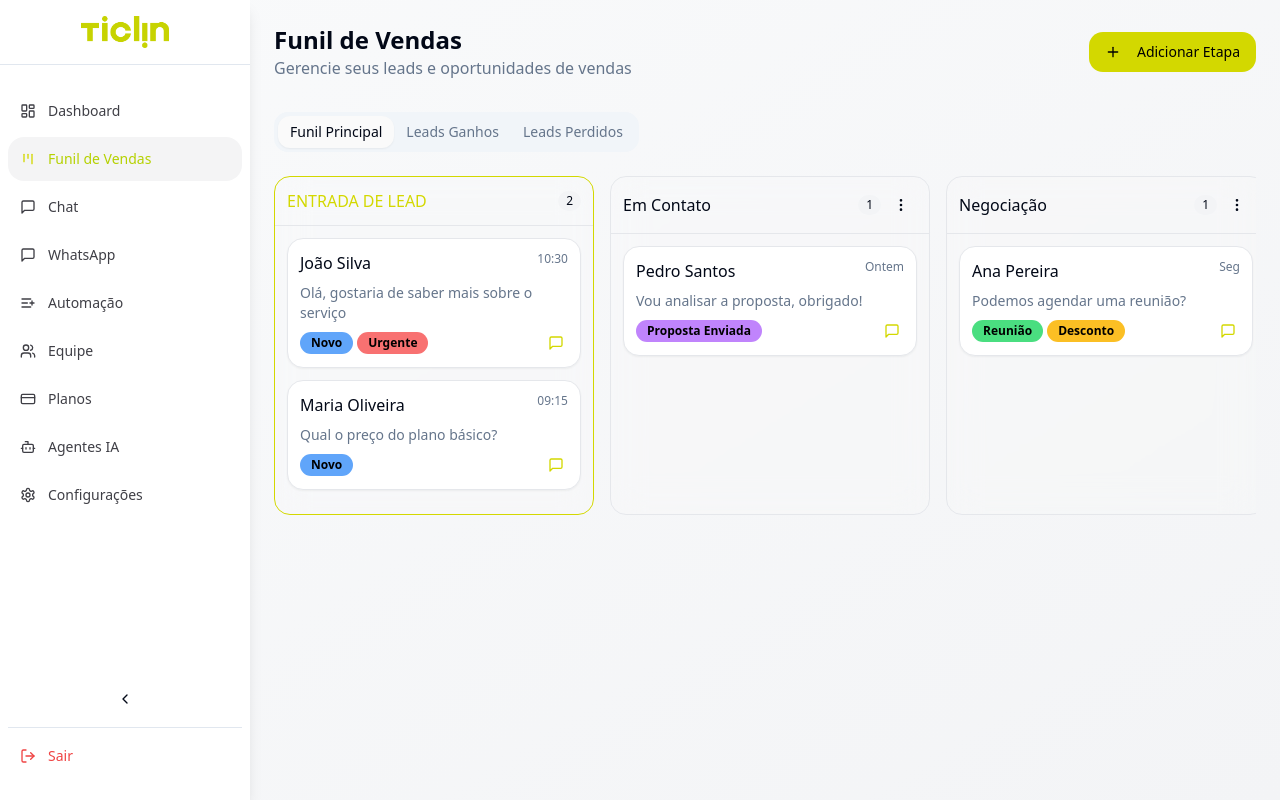
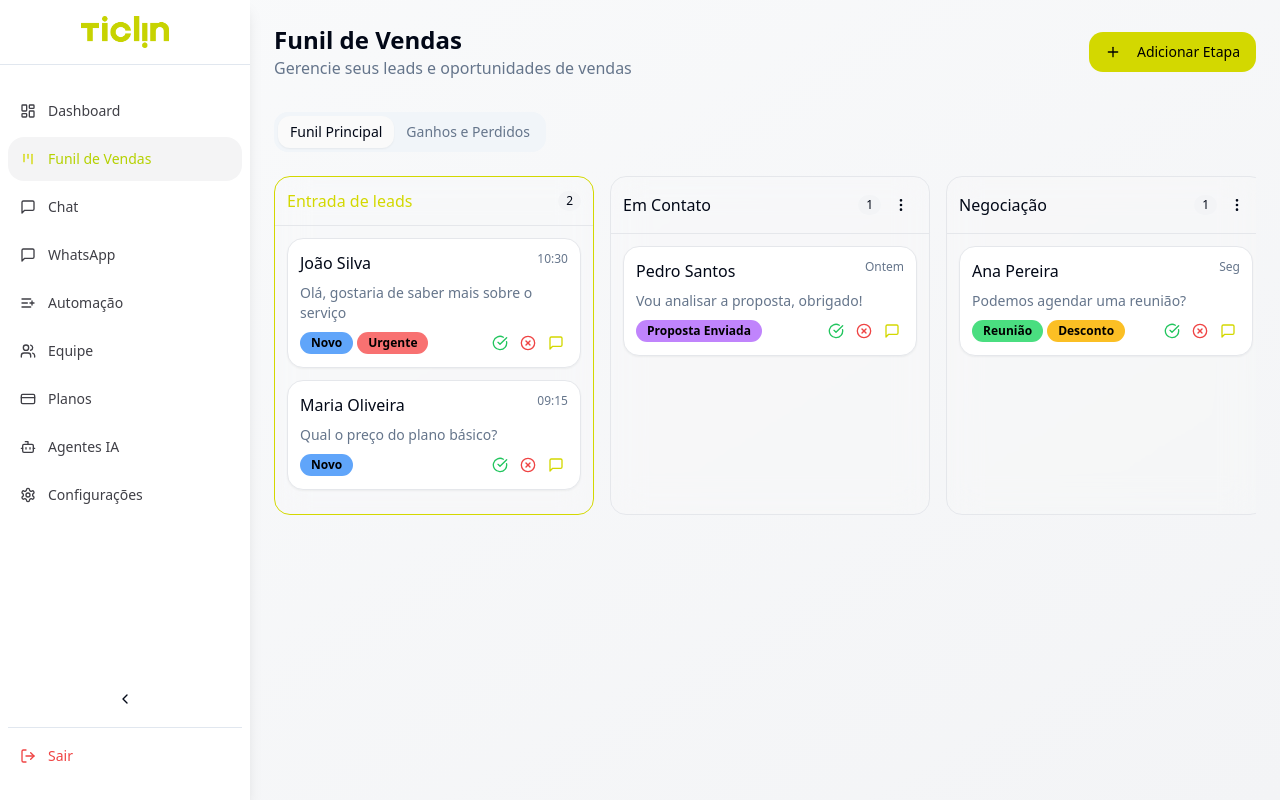
Before and after one commit to digitalticlin/crmticlin, a React (Vite) app: page /sales-funnel in a window 1280 px wide. Built offline with nearby package versions, Linux system fonts and the light colour scheme.

Commit message:
Refactor: Implement "Ganhos e Perdidos" tab
- Combine "Won" and "Lost" tabs into a single "Ganhos e Perdidos" tab.
- Add drag-and-drop functionality for "Funil Principal" to move leads to "Won" or "Lost".
- Update "ENTRADA DE LEAD" stage text to "Entrada de leads".

```diff
--- a/src/components/sales/KanbanBoard.tsx
+++ b/src/components/sales/KanbanBoard.tsx
@@ -10,6 +10,7 @@ interface KanbanBoardProps {
   onColumnUpdate: (updatedColumn: IKanbanColumn) => void;
   onColumnDelete: (columnId: string) => void;
   onOpenChat?: (lead: KanbanLead) => void;
+  onMoveToWonLost?: (lead: KanbanLead, status: "won" | "lost") => void;
 }
 
 export const KanbanBoard = ({
@@ -18,7 +19,8 @@ export const KanbanBoard = ({
   onOpenLeadDetail,
   onColumnUpdate,
   onColumnDelete,
-  onOpenChat
+  onOpenChat,
+  onMoveToWonLost
 }: KanbanBoardProps) => {
   const onDragEnd = (result: any) => {
     const { destination, source, draggableId } = result;
@@ -97,6 +99,7 @@ export const KanbanBoard = ({
             onColumnUpdate={onColumnUpdate}
             onColumnDelete={onColumnDelete}
             onOpenChat={onOpenChat}
+            onMoveToWonLost={onMoveToWonLost}
           />
         ))}
       </div>
--- a/src/components/sales/KanbanColumn.tsx
+++ b/src/components/sales/KanbanColumn.tsx
@@ -3,7 +3,7 @@ import { useState } from "react";
 import { Droppable, Draggable } from "react-beautiful-dnd";
 import { MoreVertical, Edit, Trash2 } from "lucide-react";
 import { Button } from "@/components/ui/button";
-import { KanbanColumn as IKanbanColumn, KanbanLead } from "@/types/kanban";
+import { KanbanColumn as IKanbanColumn, KanbanLead, FIXED_COLUMN_IDS } from "@/types/kanban";
 import { cn } from "@/lib/utils";
 import { LeadCard } from "./LeadCard";
 import {
@@ -29,6 +29,7 @@ interface KanbanColumnProps {
   onColumnUpdate: (updatedColumn: IKanbanColumn) => void;
   onColumnDelete: (columnId: string) => void;
   onOpenChat?: (lead: KanbanLead) => void;
+  onMoveToWonLost?: (lead: KanbanLead, status: "won" | "lost") => void;
 }
 
 export const KanbanColumn = ({
@@ -36,7 +37,8 @@ export const KanbanColumn = ({
   onOpenLeadDetail,
   onColumnUpdate,
   onColumnDelete,
-  onOpenChat
+  onOpenChat,
+  onMoveToWonLost
 }: KanbanColumnProps) => {
   const [editingColumn, setEditingColumn] = useState<IKanbanColumn | null>(null);
 
@@ -48,6 +50,9 @@ export const KanbanColumn = ({
 
   const isFixed = column.isFixed === true;
 
+  // Updated column title display
+  const displayTitle = column.id === FIXED_COLUMN_IDS.NEW_LEAD ? "Entrada de leads" : column.title;
+
   return (
     <div
       key={column.id}
@@ -57,7 +62,7 @@ export const KanbanColumn = ({
       )}
     >
       <div className="p-3 flex items-center justify-between border-b border-gray-200 dark:border-gray-700">
-        <h3 className={cn("font-medium", isFixed && "text-ticlin")}>{column.title}</h3>
+        <h3 className={cn("font-medium", isFixed && "text-ticlin")}>{displayTitle}</h3>
         <div className="flex items-center gap-1">
           <span className="bg-gray-100 dark:bg-gray-800 rounded-full px-2 py-0.5 text-xs">
             {column.leads.length}
@@ -169,6 +174,8 @@ export const KanbanColumn = ({
                     provided={provided}
                     onClick={() => onOpenLeadDetail(lead)}
                     onOpenChat={onOpenChat ? () => onOpenChat(lead) : undefined}
+                    onMoveToWon={onMoveToWonLost ? () => onMoveToWonLost(lead, "won") : undefined}
+                    onMoveToLost={onMoveToWonLost ? () => onMoveToWonLost(lead, "lost") : undefined}
                   />
                 )}
               </Draggable>
--- a/src/components/sales/LeadCard.tsx
+++ b/src/components/sales/LeadCard.tsx
@@ -3,16 +3,25 @@ import { KanbanLead } from "@/types/kanban";
 import { Badge } from "@/components/ui/badge";
 import { cn } from "@/lib/utils";
 import { DraggableProvided } from "react-beautiful-dnd";
-import { MessageSquare } from "lucide-react";
+import { MessageSquare, CheckCircle, XCircle } from "lucide-react";
 
 interface LeadCardProps {
   lead: KanbanLead;
   provided: DraggableProvided;
   onClick: () => void;
   onOpenChat?: () => void;
+  onMoveToWon?: () => void;
+  onMoveToLost?: () => void;
 }
 
-export const LeadCard = ({ lead, provided, onClick, onOpenChat }: LeadCardProps) => {
+export const LeadCard = ({
+  lead,
+  provided,
+  onClick,
+  onOpenChat,
+  onMoveToWon,
+  onMoveToLost
+}: LeadCardProps) => {
   return (
     <div
       ref={provided.innerRef}
@@ -34,18 +43,45 @@ export const LeadCard = ({ lead, provided, onClick, onOpenChat }: LeadCardProps)
             </Badge>
           ))}
         </div>
+        <div className="flex items-center space-x-1">
+          {onMoveToWon && (
+            <button
+              onClick={(e) => {
+                e.stopPropagation();
+                onMoveToWon();
+              }}
+              title="Marcar como ganho"
+              className="p-1 rounded-full hover:bg-gray-100 dark:hover:bg-gray-700"
+            >
+              <CheckCircle className="h-4 w-4 text-green-500" />
+            </button>
+          )}
+          {onMoveToLost && (
+            <button
+              onClick={(e) => {
+                e.stopPropagation();
+                onMoveToLost();
+              }}
+              title="Marcar como perdido"
+              className="p-1 rounded-full hover:bg-gray-100 dark:hover:bg-gray-700"
+            >
+              <XCircle className="h-4 w-4 text-red-500" />
+            </button>
+          )}
           {onOpenChat && (
             <button
               onClick={(e) => {
                 e.stopPropagation();
                 onOpenChat();
               }}
-            className="ml-2 p-1 rounded-full hover:bg-gray-100 dark:hover:bg-gray-700"
+              title="Abrir chat"
+              className="p-1 rounded-full hover:bg-gray-100 dark:hover:bg-gray-700"
             >
               <MessageSquare className="h-4 w-4 text-ticlin" />
             </button>
           )}
         </div>
       </div>
+    </div>
   );
 };
--- a/src/pages/SalesFunnel.tsx
+++ b/src/pages/SalesFunnel.tsx
@@ -9,6 +9,7 @@ import { Tabs, TabsList, TabsTrigger } from "@/components/ui/tabs";
 import { Button } from "@/components/ui/button";
 import { MessageSquare, ChevronLeft } from "lucide-react";
 import { toast } from "sonner";
+import { FIXED_COLUMN_IDS, KanbanLead } from "@/types/kanban";
 
 export default function SalesFunnel() {
   const [activeTab, setActiveTab] = useState("funnel");
@@ -36,6 +37,32 @@ export default function SalesFunnel() {
     });
   };
 
+  // Function to move a lead to the won or lost column
+  const moveLeadToStatus = (lead: KanbanLead, status: "won" | "lost") => {
+    const targetColumnId = status === "won" ? FIXED_COLUMN_IDS.WON : FIXED_COLUMN_IDS.LOST;
+
+    // Find and remove the lead from its current column
+    const updatedColumns = columns.map(col => ({
+      ...col,
+      leads: col.leads.filter(l => l.id !== lead.id)
+    }));
+
+    // Add the lead to the target column
+    const finalColumns = updatedColumns.map(col => {
+      if (col.id === targetColumnId) {
+        return {
+          ...col,
+          leads: [lead, ...col.leads]
+        };
+      }
+      return col;
+    });
+
+    setColumns(finalColumns);
+
+    toast.success(`Lead movido para ${status === "won" ? "Ganhos" : "Perdidos"}`);
+  };
+
   return (
     <div className="flex h-screen bg-gradient-to-br from-gray-50 to-gray-100 dark:from-gray-900 dark:to-gray-800 overflow-hidden">
       <Sidebar />
@@ -50,7 +77,7 @@ export default function SalesFunnel() {
             </div>
 
             <div className="flex gap-2">
-              {activeTab === "won" || activeTab === "lost" ? (
+              {activeTab === "won-lost" ? (
                 <Button
                   variant="outline"
                   onClick={() => setActiveTab("funnel")}
@@ -64,12 +91,11 @@ export default function SalesFunnel() {
             </div>
           </div>
 
-          {/* Tabs for switching between funnel, won and lost leads */}
+          {/* Tabs for switching between funnel and won/lost leads */}
           <Tabs value={activeTab} onValueChange={setActiveTab} className="mb-6">
             <TabsList>
               <TabsTrigger value="funnel">Funil Principal</TabsTrigger>
-              <TabsTrigger value="won">Leads Ganhos</TabsTrigger>
-              <TabsTrigger value="lost">Leads Perdidos</TabsTrigger>
+              <TabsTrigger value="won-lost">Ganhos e Perdidos</TabsTrigger>
             </TabsList>
           </Tabs>
 
@@ -82,15 +108,18 @@ export default function SalesFunnel() {
               onColumnUpdate={updateColumn}
               onColumnDelete={deleteColumn}
               onOpenChat={handleOpenChat}
+              onMoveToWonLost={moveLeadToStatus}
             />
           )}
 
-          {activeTab === "won" && (
+          {activeTab === "won-lost" && (
+            <div className="grid grid-cols-1 md:grid-cols-2 gap-6">
+              {/* Won Leads */}
               <div className="bg-white/10 dark:bg-black/10 backdrop-blur-lg rounded-lg border border-green-200 p-4">
                 <h2 className="text-xl font-medium mb-4 text-green-600">Leads Ganhos</h2>
-              {columns.find(col => col.id === "column-won")?.leads.length ? (
-                <div className="grid grid-cols-1 sm:grid-cols-2 md:grid-cols-3 gap-4">
-                  {columns.find(col => col.id === "column-won")?.leads.map(lead => (
+                {columns.find(col => col.id === FIXED_COLUMN_IDS.WON)?.leads.length ? (
+                  <div className="grid grid-cols-1 sm:grid-cols-2 gap-4">
+                    {columns.find(col => col.id === FIXED_COLUMN_IDS.WON)?.leads.map(lead => (
                       <div
                         key={lead.id}
                         className="bg-white dark:bg-gray-800 p-4 rounded-lg border border-gray-200 cursor-pointer"
@@ -117,14 +146,13 @@ export default function SalesFunnel() {
                   <p className="text-muted-foreground">Nenhum lead ganho no momento.</p>
                 )}
               </div>
-          )}
 
-          {activeTab === "lost" && (
+              {/* Lost Leads */}
               <div className="bg-white/10 dark:bg-black/10 backdrop-blur-lg rounded-lg border border-red-200 p-4">
                 <h2 className="text-xl font-medium mb-4 text-red-600">Leads Perdidos</h2>
-              {columns.find(col => col.id === "column-lost")?.leads.length ? (
-                <div className="grid grid-cols-1 sm:grid-cols-2 md:grid-cols-3 gap-4">
-                  {columns.find(col => col.id === "column-lost")?.leads.map(lead => (
+                {columns.find(col => col.id === FIXED_COLUMN_IDS.LOST)?.leads.length ? (
+                  <div className="grid grid-cols-1 sm:grid-cols-2 gap-4">
+                    {columns.find(col => col.id === FIXED_COLUMN_IDS.LOST)?.leads.map(lead => (
                       <div
                         key={lead.id}
                         className="bg-white dark:bg-gray-800 p-4 rounded-lg border border-gray-200 cursor-pointer"
@@ -151,6 +179,7 @@ export default function SalesFunnel() {
                   <p className="text-muted-foreground">Nenhum lead perdido no momento.</p>
                 )}
               </div>
+            </div>
           )}
         </div>
       </main>
```
Lines whose indentation alone changed are shown as unchanged.
